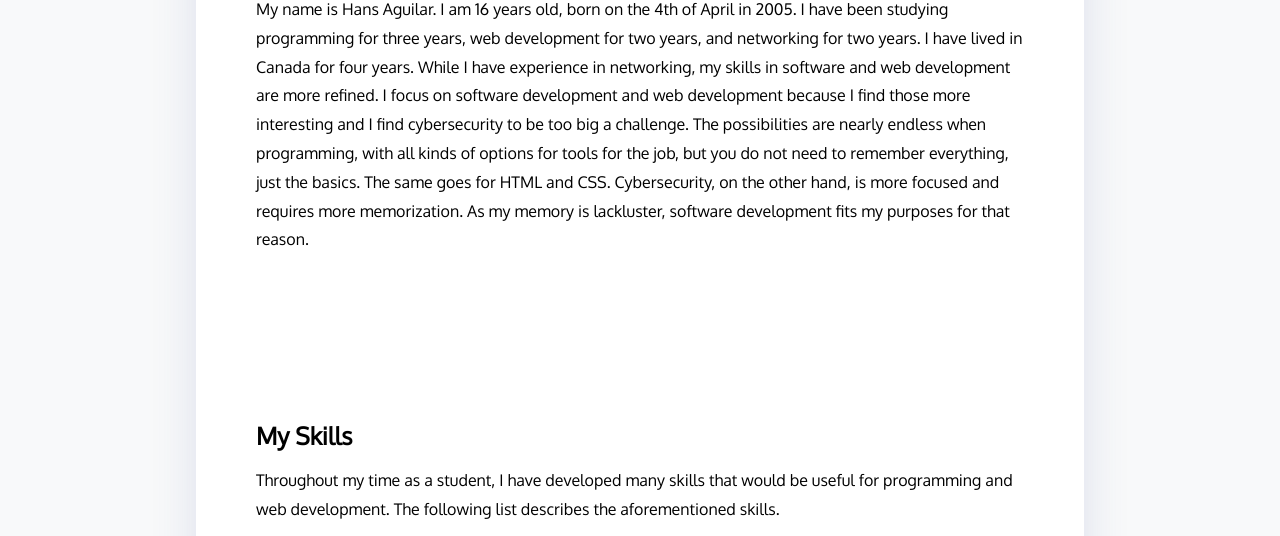
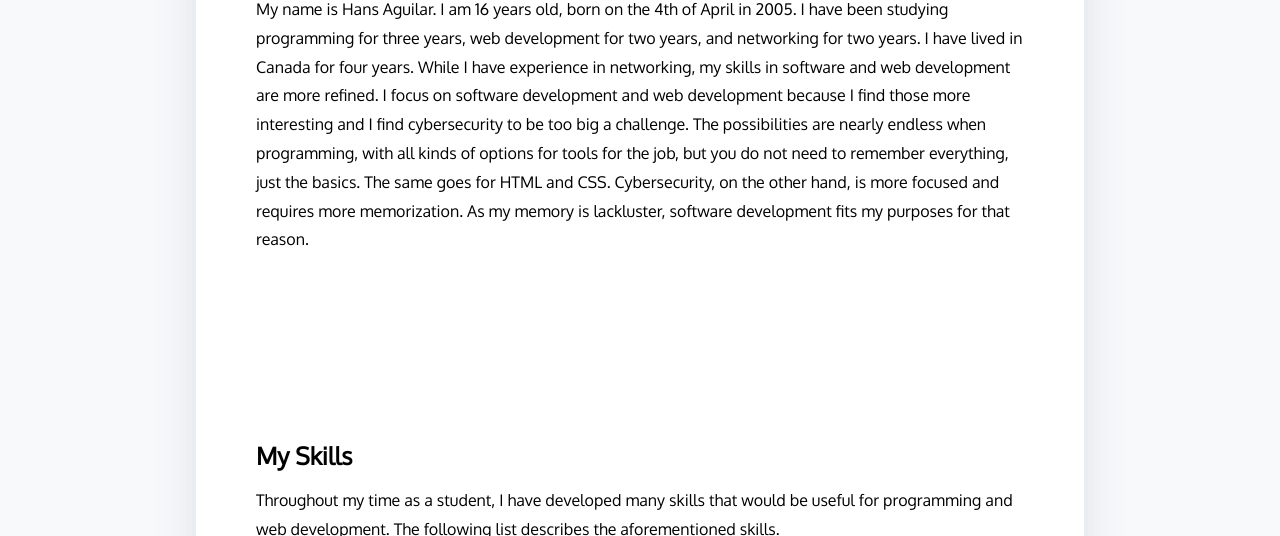
Before and after one commit to HansAguilar445/HansAguilar445.github.io, a plain HTML site: page webdev-final-project/about-me.html in a window 1280 px wide. Shown: the part 219-755 px from the top of the page. Drawn offline with Linux system fonts and the light colour scheme.

Commit message:
Minor tweaks

```diff
--- a/webdev-final-project/assets/css/about.css
+++ b/webdev-final-project/assets/css/about.css
@@ -29,6 +29,10 @@ main {
     margin: 10px 0;
     font-size: 20px;
     font-weight: 600;
+}
+
+.about-page h3:last-of-type {
+    margin-top: 30px;
 }
 
 .about-page p {
```
